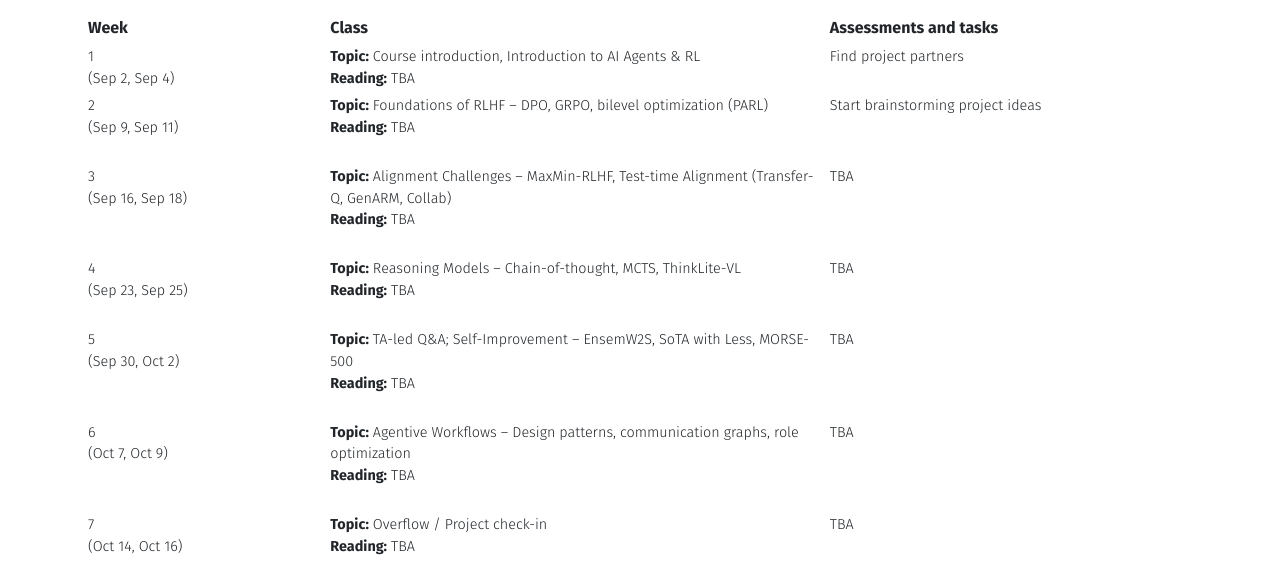
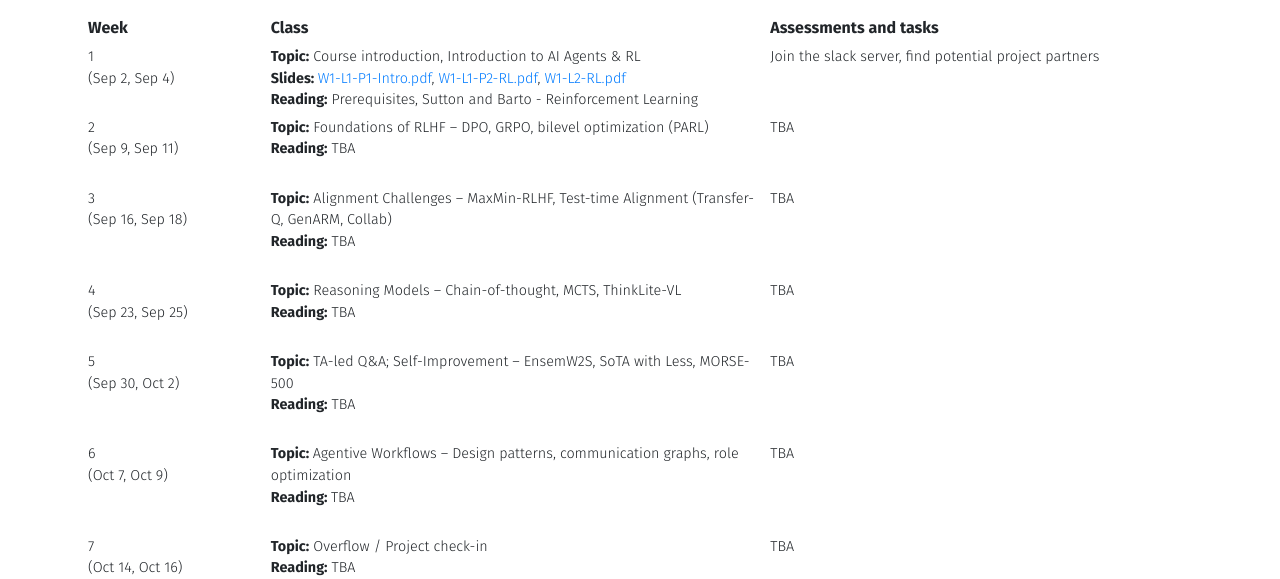
Before and after one commit to umd-huang-lab/cmsc848n-fall2025, a plain HTML site: page schedule.html in a window 1280 px wide. Shown: the part 203-782 px from the top of the page. Drawn offline with nearby package versions, Linux system fonts and the light colour scheme.

Commit message:
upload week 1 lecture 1 and 2 slides

```diff
--- a/schedule.html
+++ b/schedule.html
@@ -73,14 +73,16 @@
     <!-- Week sections -->
   <tr>
     <td>1<br>(Sep 2, Sep 4)</td>
-    <td><strong>Topic:</strong> Course introduction, Introduction to AI Agents &amp; RL<br><strong>Reading:</strong> TBA</td>
-    <td>Find project partners</td>
+    <td><strong>Topic:</strong> Course introduction, Introduction to AI Agents &amp; RL<br>
+      <strong>Slides: </strong><a href="materials/W1-L1-P1-Intro.pdf">W1-L1-P1-Intro.pdf</a>, <a href="materials/W1-L1-P2-RL.pdf">W1-L1-P2-RL.pdf</a>, <a href="materials/W1-L2-RL.pdf">W1-L2-RL.pdf</a><br>
+      <strong>Reading:</strong> Prerequisites, Sutton and Barto - Reinforcement Learning</td>
+    <td>Join the slack server, find potential project partners</td>
   </tr>
 
   <tr>
     <td>2<br>(Sep 9, Sep 11)</td>
     <td><strong>Topic:</strong>  Foundations of RLHF – DPO, GRPO, bilevel optimization (PARL)<br><strong>Reading:</strong> TBA<br>&nbsp;</td>
-  <td>Start brainstorming project ideas</td>
+  <td>TBA</td>
   </tr>
 
 
@@ -109,7 +111,8 @@
     <!-- Week sections -->
   <tr>
     <td>6<br>(Oct 7, Oct 9)</td>
-    <td><strong>Topic:</strong> Agentive Workflows – Design patterns, communication graphs, role optimization<br><strong>Reading:</strong> TBA<br>&nbsp;</td>
+    <td><strong>Topic: </strong>Agentive Workflows – Design patterns, communication graphs, role optimization<br>
+      <strong>Reading: </strong>TBA<br>&nbsp;</td>
     <td>TBA</td>
   </tr>
 
```
Also changed, not shown: 3 other files.
